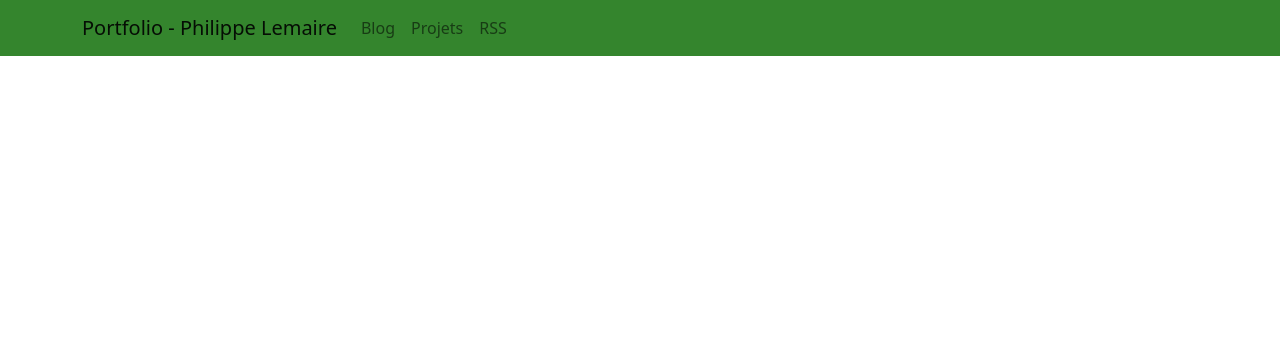
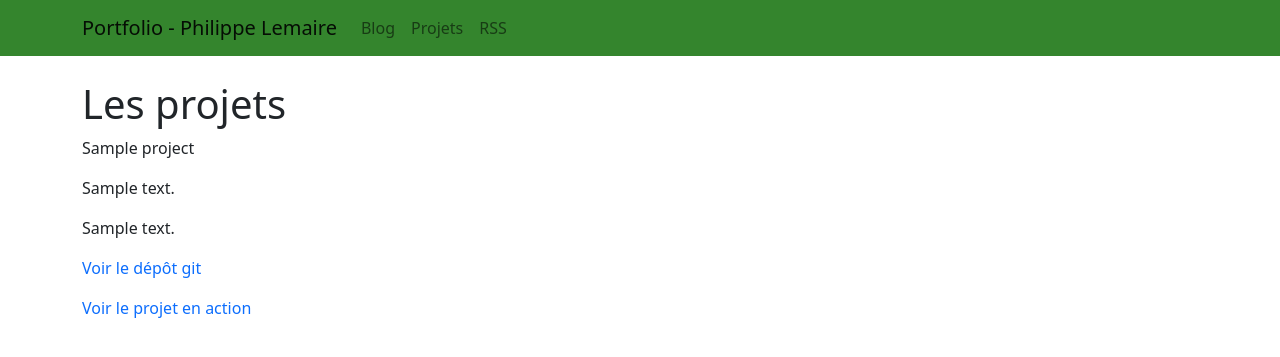
Before and after one commit to philippe-lemaire/portfolio.plemaire.net, a Django app: page /projects/ in a window 1280 px wide. Shown: the top 357 px of the page. Run offline with Django 3.2, Linux system fonts and the light colour scheme; tables that the repository leaves empty hold one stand-in row (values such as "Sample post").

Commit message:
first basic template showing projects

```diff
--- a/folio/templates/folio/project_list.html
+++ b/folio/templates/folio/project_list.html
@@ -1 +1,24 @@
 {% extends "base.html" %}
+{% block title %}Actualités{% endblock %}
+{% block content %}
+
+<h1>Les projets</h1>
+{% if project_list %}
+
+{% for project in project_list %}
+<div>
+    <p>{{project.title}}</p>
+    <p>{{project.summary}}</p>
+    <p> {{project.content}}</p>
+    <p><a target="blank" href="{{project.git_repo}}">Voir le dépôt git</a></p>
+    {% if project.deployed_url %}
+    <p><a target="blank" href="{{project.deployed_url}}">Voir le projet en action</a></p>
+    {% endif %}
+</div>
+{% endfor %}
+
+
+{% else %}
+<p>Aucun projet.</p>
+{% endif %}
+{% endblock %}
```
